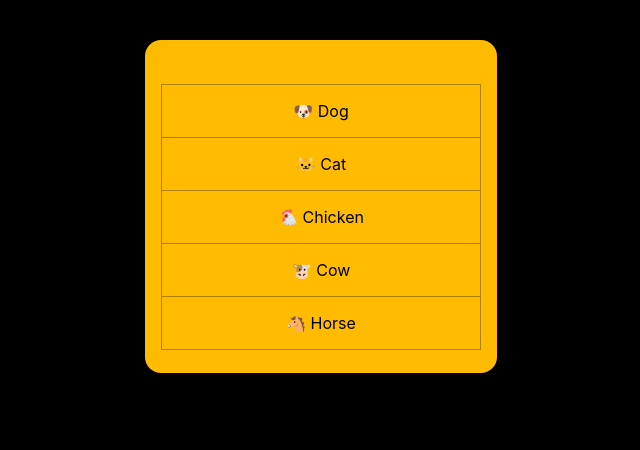
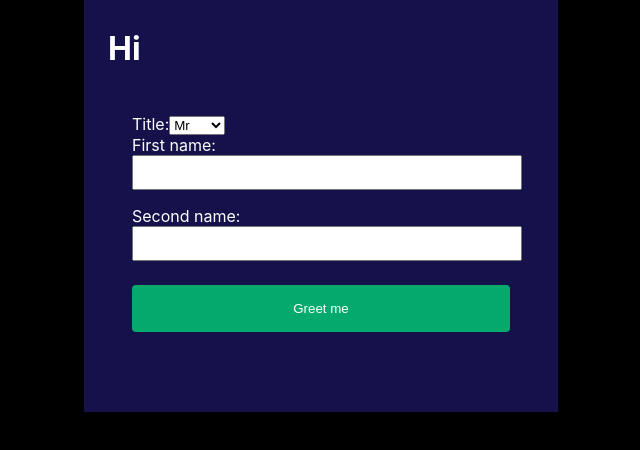
Before and after one commit to anuar-bolatov/learning_react, a React (Create React App) app: page / in a window 1280 px wide. Shown: the top 450 px of the page, without its empty margins (319-959 px from the left). Built offline with nearby package versions, Linux system fonts and the light colour scheme; no server answers.

Commit message:
Started exercise 7 builing a form

```diff
--- a/src/App.css
+++ b/src/App.css
@@ -41,10 +41,53 @@
   width: 100%;
 }
 
-
 .listItemStyle {
   text-align: center;
   padding: 16px 8px;
   border: solid 1px rgb(175, 128, 0);
   margin-bottom: -1px;
 }
+
+.formWrapper {
+  background-color: rgb(21, 18, 75);
+  padding: 8px 24px 48px 24px;
+  max-width: 480px;
+}
+
+.formContainer {
+  padding: 24px;
+}
+
+.formSelector {
+  width: 100%;
+}
+
+.formInput {
+  width: 100%;
+  padding-top: 16px;
+}
+
+label {
+  display: block;
+  float: left;
+  width: 100%;
+}
+
+input[type=text] {
+  display: block;
+  width: 100%;
+  padding: 8px 4px;
+  margin-bottom: 16px;
+  clear: both;
+}
+
+input[type=submit] {
+  width: 100%;
+  background-color: #04AA6D;
+  color: white;
+  padding: 16px 24px;
+  margin: 8px 0;
+  border: none;
+  border-radius: 4px;
+  cursor: pointer;
+}
--- a/src/App.js
+++ b/src/App.js
@@ -1,24 +1,33 @@
 import './App.css';
-import User from './user';
-import List from './List';
+// import User from './user';
+// import List from './List';
+import Form from './form';
 
-const listItems = [
+/* const listItems = [
   {listItem: '🐶 Dog'},
   {listItem: '🐱 Cat'},
   {listItem: '🐔 Chicken'},
   {listItem: '🐮 Cow'},
   {listItem: '🐴 Horse'}
-];
-
+]; */
 
 function App() {
   return (
-    <div className="App">
+    //Card with user, button, and
+    /* <div className="App">
       <div className="User" >
         <User login="anuarbolatov" />
         <br />
         <List listItems={listItems}/>
       </div>
+    </div> */
+
+    <div className="App">
+      <div className="formWrapper">
+        <h1>Hi</h1>
+        <Form />
+      </div>
+
     </div>
   );
 }
--- a/src/List.js
+++ b/src/List.js
@@ -1,6 +1,3 @@
-
-
-
 function List(props) {
     const listContent = props.listItems.map((content) =>
         <div className='listItemStyle' key={content.toString()}>{content.listItem}</div>
--- /dev/null
+++ b/src/form.js
@@ -0,0 +1,57 @@
+import React from 'react';
+
+
+class Form extends React.Component {
+    constructor(props) {
+        super(props);
+        this.state = {value: ''};
+
+        this.handleChange = this.handleChange.bind(this);
+        this.handleSubmit = this.handleSubmit.bind(this);
+    }
+
+    handleChange(event) {
+        this.setState({value: event.target.value});
+    }
+
+    handleSubmit(event) {
+        alert('Greetings ' + this.state.value);
+        event.preventDefault();
+    }
+
+    render() {
+        return (
+            <div className='formContainer'>
+                <form onSubmit={this.handleSubmit}>
+                    <div className='formSelector'>
+                        <label>
+                            Title:
+                            <select value={this.state.value} onChange={this.handleChange}>
+                                <option value="Mr">Mr</option>
+                                <option value="Ms">Ms</option>
+                                <option value="Other">Other</option>
+                            </select>
+                        </label>
+                    </div>
+
+                    <div className='formInput'>
+                        <label>
+                            First name:
+                            <input type="text" name={this.state.value} onChange={this.handleChange} />
+                        </label>
+
+                        <label>
+                            Second name:
+                            <input type="text" surname={this.state.value} onChange={this.handleChange} />
+                        </label>
+                    </div>
+
+                    <input type="submit" value="Greet me" />
+                </form>
+            </div>
+
+        );
+    }
+}
+
+export default Form;
```
